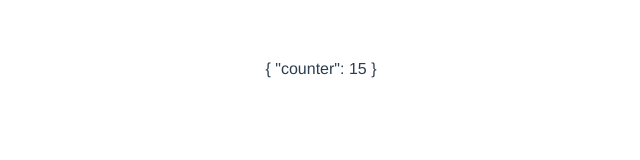
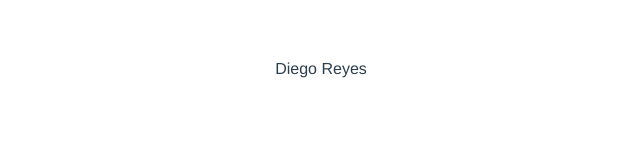
Before and after one commit to yeyodev1/options-vueCourse, a Vue app: page / in a window 1280 px wide. Shown: the top 160 px of the page, without its empty margins (319-959 px from the left). Built offline with nearby package versions, Linux system fonts and the light colour scheme.

Commit message:
how to use computed in vue 3

```diff
--- a/src/components/TheHome.vue
+++ b/src/components/TheHome.vue
@@ -1,24 +1,21 @@
 <template>
-  <div>{{ obj }}</div>
+  <div>{{ fullName }}</div>
 </template>
 
 <script>
-import { reactive, watch } from "vue";
+import { ref, computed } from "vue";
 
 export default {
   setup() {
-    const obj = reactive({ counter: 0 });
-    setInterval(() => obj.counter++, 500);
+    const name = ref("Diego");
+    const lastName = ref("Reyes");
 
-    watch(
-      () => obj.counter,
-      (value, oldValue) => {
-        console.log(value, oldValue);
-      }
-    );
+    const fullName = computed(() => {
+      return `${name.value} ${lastName.value}`;
+    });
 
     return {
-      obj,
+      fullName,
     };
   },
 };
```
